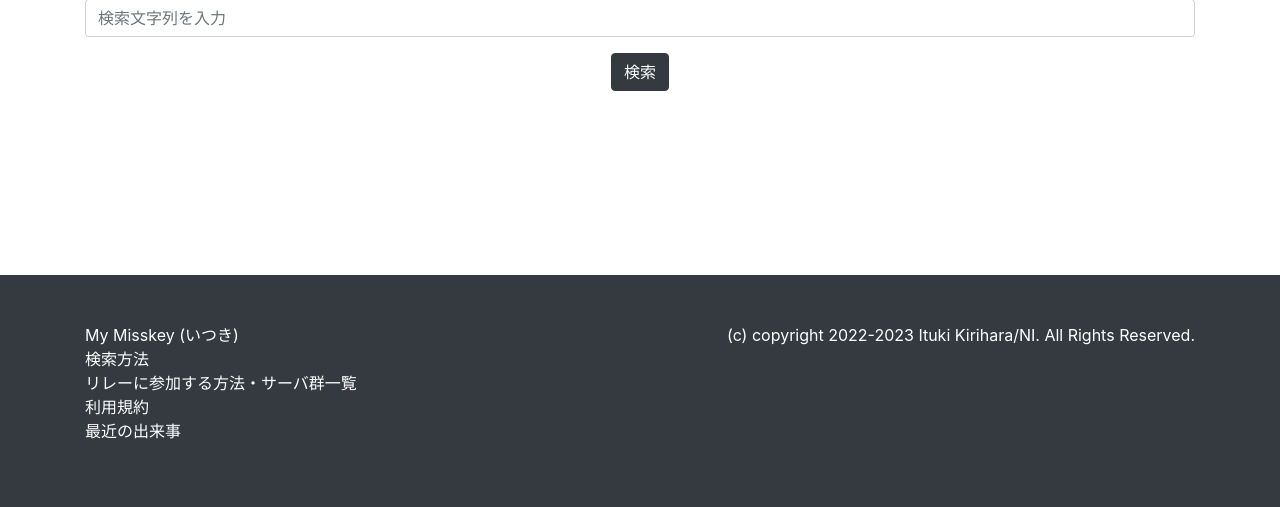
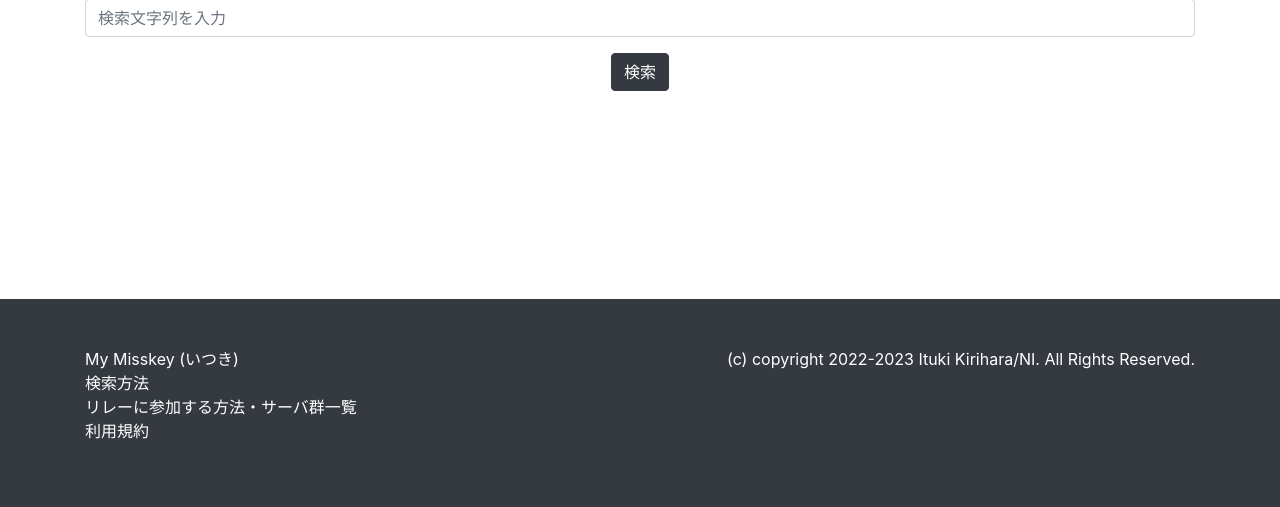
Before and after one commit to ityuki/masmis-relay-search, a Node server app: page /ui/ in a window 1280 px wide. Shown: the part 293-800 px from the top of the page. Run offline with Node 20, Linux system fonts and the light colour scheme.

Commit message:
msky.workに引っ越し

```diff
--- a/src/views/_footer.ejs
+++ b/src/views/_footer.ejs
@@ -2,11 +2,11 @@
   <div class="container">
       <div class="float-left">
         <ul class="list-unstyled">
-          <li><a href="https://otasky.ja-jp.org/" target="_blank" class="text-white bg-dark">My Misskey</a> <a href="https://otasky.ja-jp.org/@ityuki" target="_blank" class="text-white bg-dark">(いつき)</a></li>
+          <li><a href="https://msky.work/" target="_blank" class="text-white bg-dark">My Misskey</a> <a href="https://msky.work/@ityuki" target="_blank" class="text-white bg-dark">(いつき)</a></li>
           <li><a href="/ui/search_help" class="text-white bg-dark">検索方法</a></li>
           <li><a href="/ui/relay" class="text-white bg-dark">リレーに参加する方法・サーバ群一覧</a></li>
           <li><a href="/ui/tos" class="text-white bg-dark">利用規約</a></li>
-          <li><a href="https://otasky.ja-jp.org/@ityuki/pages/masmis-search-info" class="text-white bg-dark">最近の出来事</a></li>
+          <!-- <li><a href="https://otasky.ja-jp.org/@ityuki/pages/masmis-search-info" class="text-white bg-dark">最近の出来事</a></li> -->
         </ul>
       </div>
       <div class="float-right">
```
